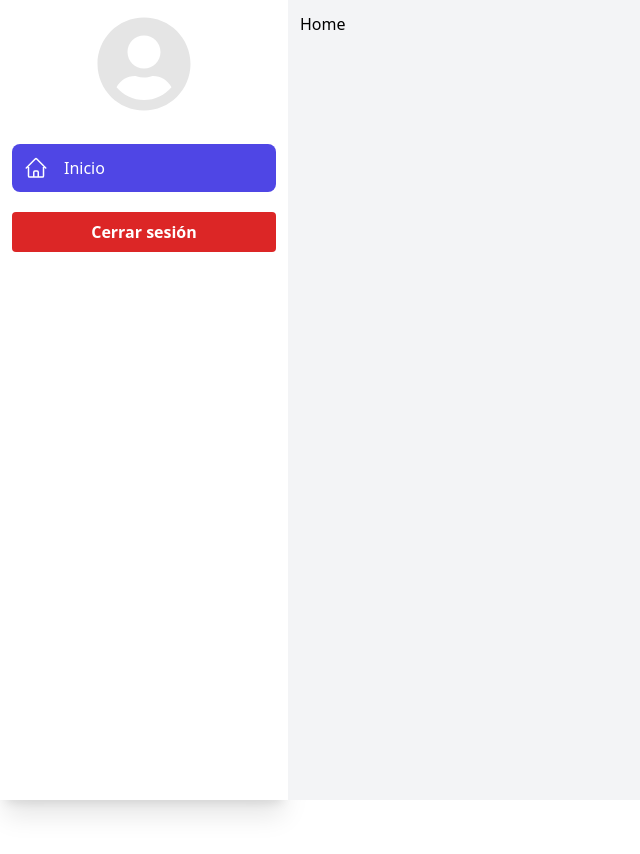
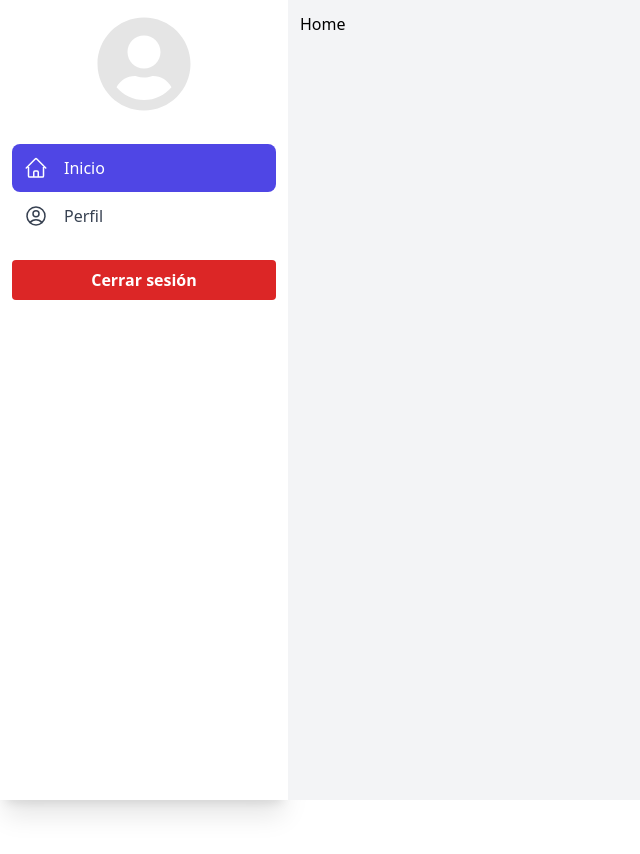
Before and after one commit to LeoSotomayor2001/Sistema-de-Inscripcion, a React (Vite) app: page / in a window 1280 px wide. Shown: the top 854 px of the page, without its empty margins (0-640 px from the left). Built offline with nearby package versions, Linux system fonts and the light colour scheme; sample sign-in values are in the browser's storage.

Commit message:
añadida la ruta de perfil

```diff
--- a/src/components/Sidebar.jsx
+++ b/src/components/Sidebar.jsx
@@ -1,6 +1,6 @@
 import axios from "axios"
 import { useEffect } from "react"
-import {  NavLink, useNavigate } from "react-router-dom"
+import { NavLink, useNavigate } from "react-router-dom"
 import { toast } from "react-toastify"
 
 export const Sidebar = () => {
@@ -28,7 +28,7 @@ export const Sidebar = () => {
             localStorage.removeItem("token");
 
             // Muestra el mensaje de éxito
-            toast.success("Sesión cerrada");
+            toast.success(response.data.mensaje);
 
             // Redirige a la página de autenticación después de 2 segundos
             setTimeout(() => {
@@ -51,7 +51,7 @@ export const Sidebar = () => {
                 <ul className="space-y-4">
                     <li>
                         <NavLink
-                            to="#"
+                            to="/"
                             className={({ isActive }) =>
                                 isActive
                                     ? "flex items-center p-3 text-base font-medium text-white bg-indigo-600 rounded-lg transition-all duration-300 ease-in-out"
@@ -75,6 +75,21 @@ export const Sidebar = () => {
                             <span className="ml-4">Inicio</span>
                         </NavLink>
 
+                        <NavLink
+                            to="/profile"
+                            className={({ isActive }) =>
+                                isActive
+                                    ? "flex items-center p-3 text-base font-medium text-white bg-indigo-600 rounded-lg transition-all duration-300 ease-in-out"
+                                    : "flex items-center p-3 text-base font-medium text-gray-700 rounded-lg hover:bg-indigo-600 hover:text-white transition-all duration-300 ease-in-out"
+                            }
+                        >
+                            <svg xmlns="http://www.w3.org/2000/svg" fill="none" viewBox="0 0 24 24" strokeWidth={1.5} stroke="currentColor" className="size-6">
+                                <path strokeLinecap="round" strokeLinejoin="round" d="M17.982 18.725A7.488 7.488 0 0 0 12 15.75a7.488 7.488 0 0 0-5.982 2.975m11.963 0a9 9 0 1 0-11.963 0m11.963 0A8.966 8.966 0 0 1 12 21a8.966 8.966 0 0 1-5.982-2.275M15 9.75a3 3 0 1 1-6 0 3 3 0 0 1 6 0Z" />
+                            </svg>
+
+                            <span className="ml-4">Perfil</span>
+                        </NavLink>
+
                         <button
                             type="button"
                             className="bg-red-600 text-white font-bold py-2 px-4 rounded my-5 w-full hover:bg-red-700 transition-all duration-300 ease-in-out"
--- a/src/router.jsx
+++ b/src/router.jsx
@@ -28,6 +28,10 @@ const router = createBrowserRouter([
       {
         index: true,
         element: <h1>Home</h1>
+      },
+      {
+        path: "/profile",
+        element: <h1>Profile</h1>
       }
     ]
   },
```
